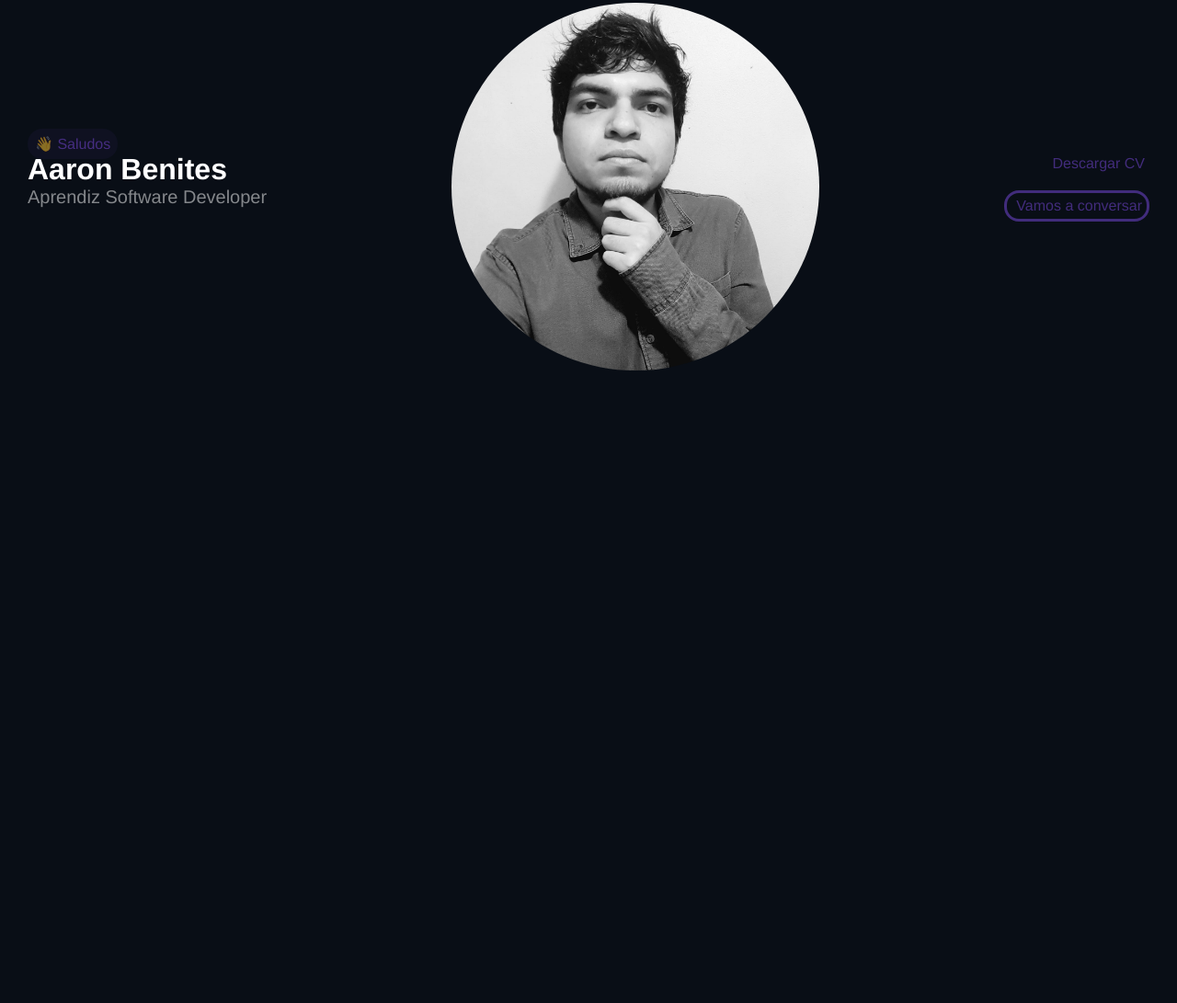
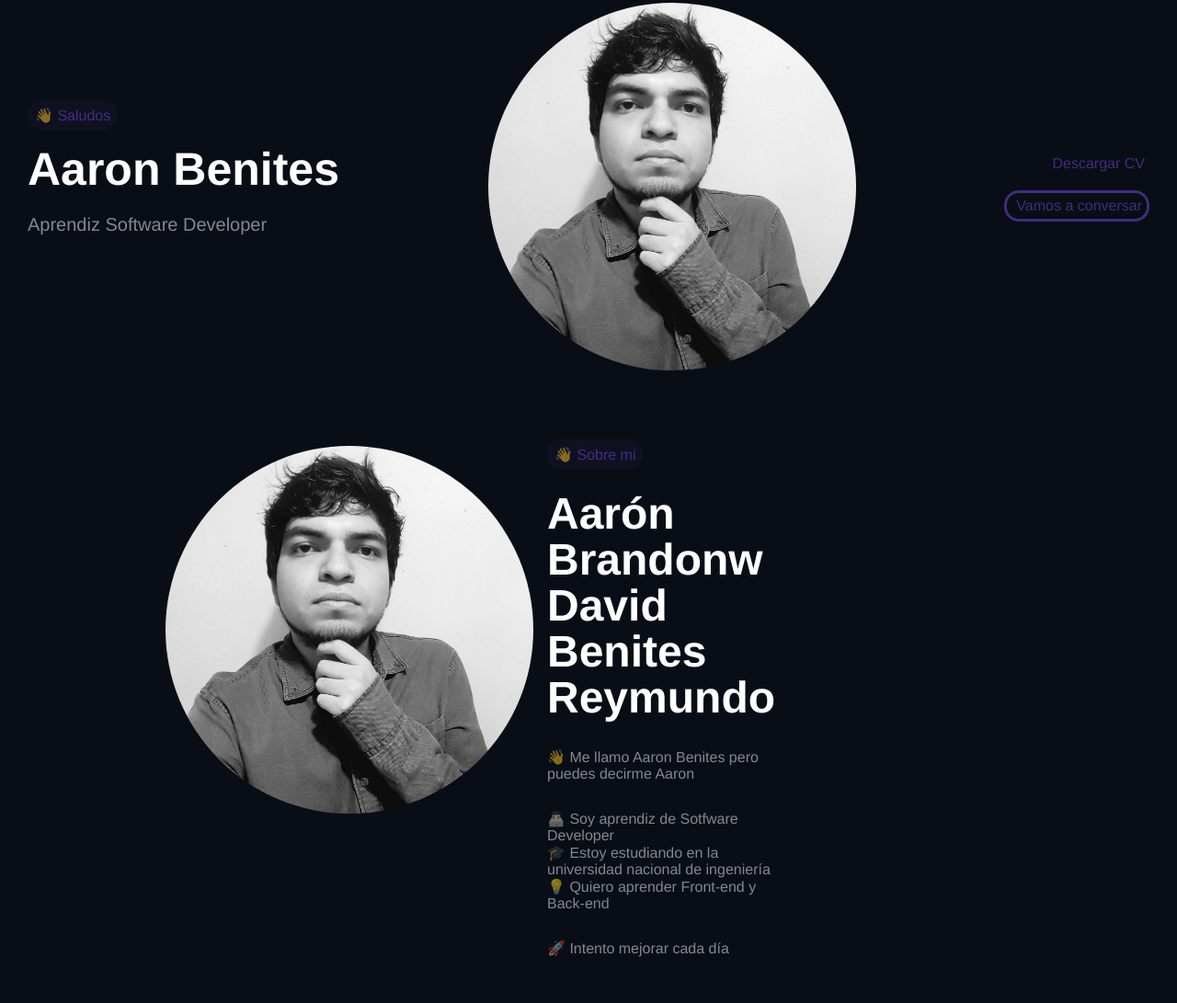
Before and after one commit to AaronBenites/codigo-18-frontend, a plain HTML site: page index.html in a window 1280 px wide. Shown: the part 139-1230 px from the top of the page at 92% size. Before the commit the page ends 800 px from the top, so only its background shows below. Drawn offline with Linux system fonts and the light colour scheme.

Commit message:
ends part 2 portfolio

```diff
--- a/css/style.css
+++ b/css/style.css
@@ -57,7 +57,9 @@ main {
 }
 
 .title{
-    font-size: 52px;
+    display: flex;
+    gap: 20px;
+    font-size: 50px;
     margin-top: 20px;
     margin-bottom: 20px;
 }
@@ -88,7 +90,7 @@ main {
     align-items: end;
 }
 
-.container-contact > a{
+.container-contact > a {
     text-decoration: none;
     color:rgba(123, 74, 226, 0.5);
 }
@@ -107,3 +109,35 @@ main {
     padding: 5px;
     border-radius: 16px;
   }
+
+  .container-about-me{
+    display: flex;
+    justify-content: space-between;
+    padding: 50px 80px;
+    margin-right: 380px;
+    gap: 15px;
+  }
+
+  .container-about-me > div > img{
+    width: 400px;
+    height: 400px;
+    border-radius: 50%;
+    margin-left: 100px;
+  }
+
+  .mt-30 {
+    margin-top: 30px;
+  }
+
+  .mb-30 {
+    margin-bottom: 30px;
+  }
+
+  .container-about-me > div > h1 {
+    line-height: 50px;
+    font-size: 48px;
+  }
+
+  .container-about-me > div > p {
+    color: rgba(255, 255, 255, 0.5);
+  }
--- a/index.html
+++ b/index.html
@@ -40,7 +40,7 @@
     <main>
         <div>
             <span class="gretting">👋 Saludos</span>
-            <h1 class="tittle">Aaron Benites</h1>
+            <h1 class="title">Aaron Benites</h1>
             <p class="description">Aprendiz Software Developer</p>
         <div class="social-links">
             <a href="">
@@ -69,5 +69,24 @@
         </div>
 
     </main>
+
+ <section class="container-about-me">
+
+    <div >
+        <img src="./images/f-perfil.jpg" width="400" height="400"  alt="Aarón Benites Foto de perfil"/>
+    </div>
+    <div>
+        <span class="gretting">👋 Sobre mi</span>
+        <h1 class="mt-30">Aarón Brandonw David</h1>
+        <h1 class="mb-30">Benites Reymundo</h1>
+        <p class="mb-30">👋 Me llamo Aaron Benites pero puedes decirme Aaron</p>
+        <p>👨🏻‍💻 Soy aprendiz de Sotfware Developer</p>
+        <p>🎓 Estoy estudiando en la universidad nacional de ingeniería</p>
+        <p>💡 Quiero aprender Front-end y Back-end</p>
+        <p class="mt-30">🚀 Intento mejorar cada día</p>
+    <div>
+
+ </section>
+
 </body>
 </html>
```
